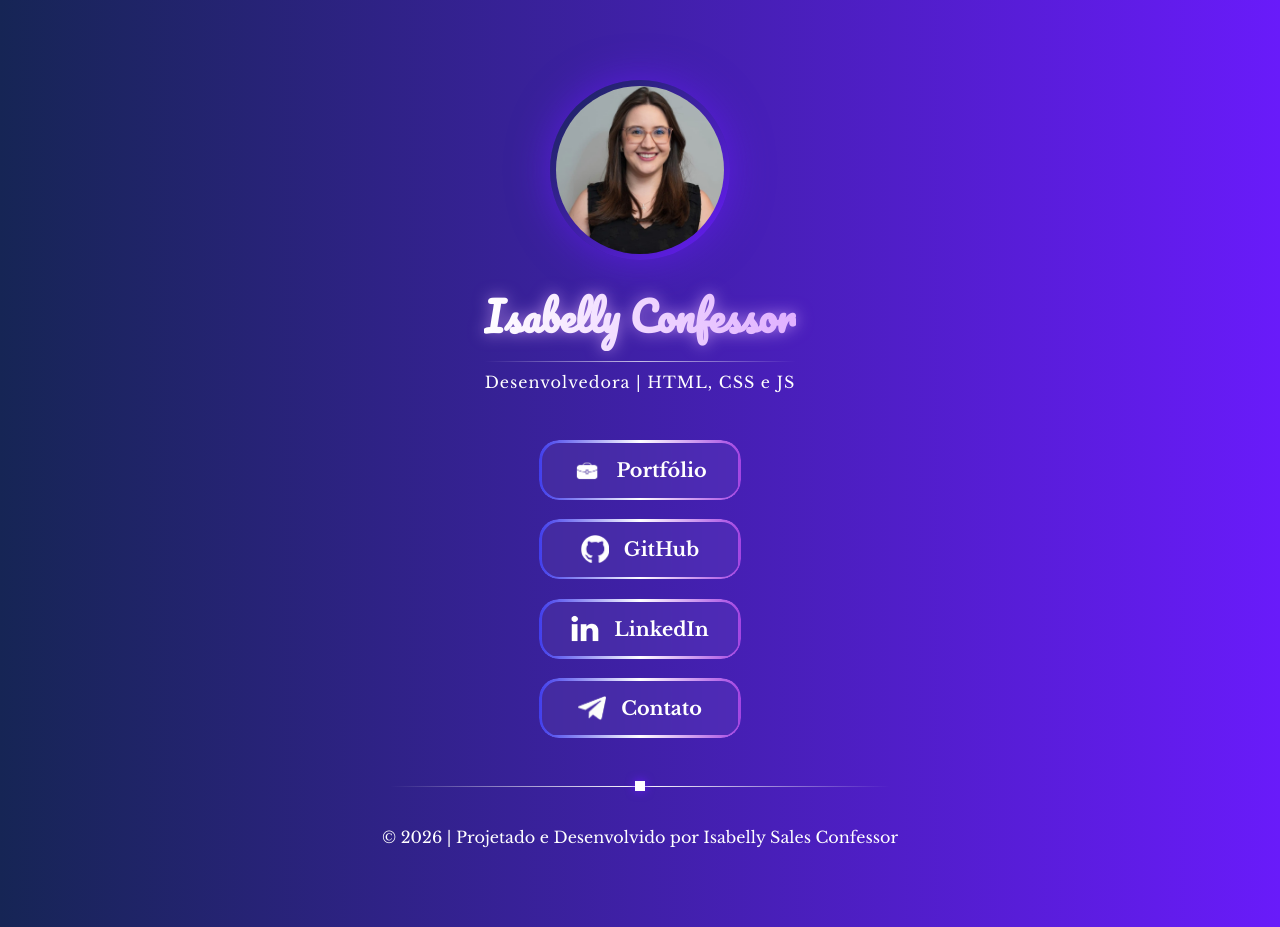
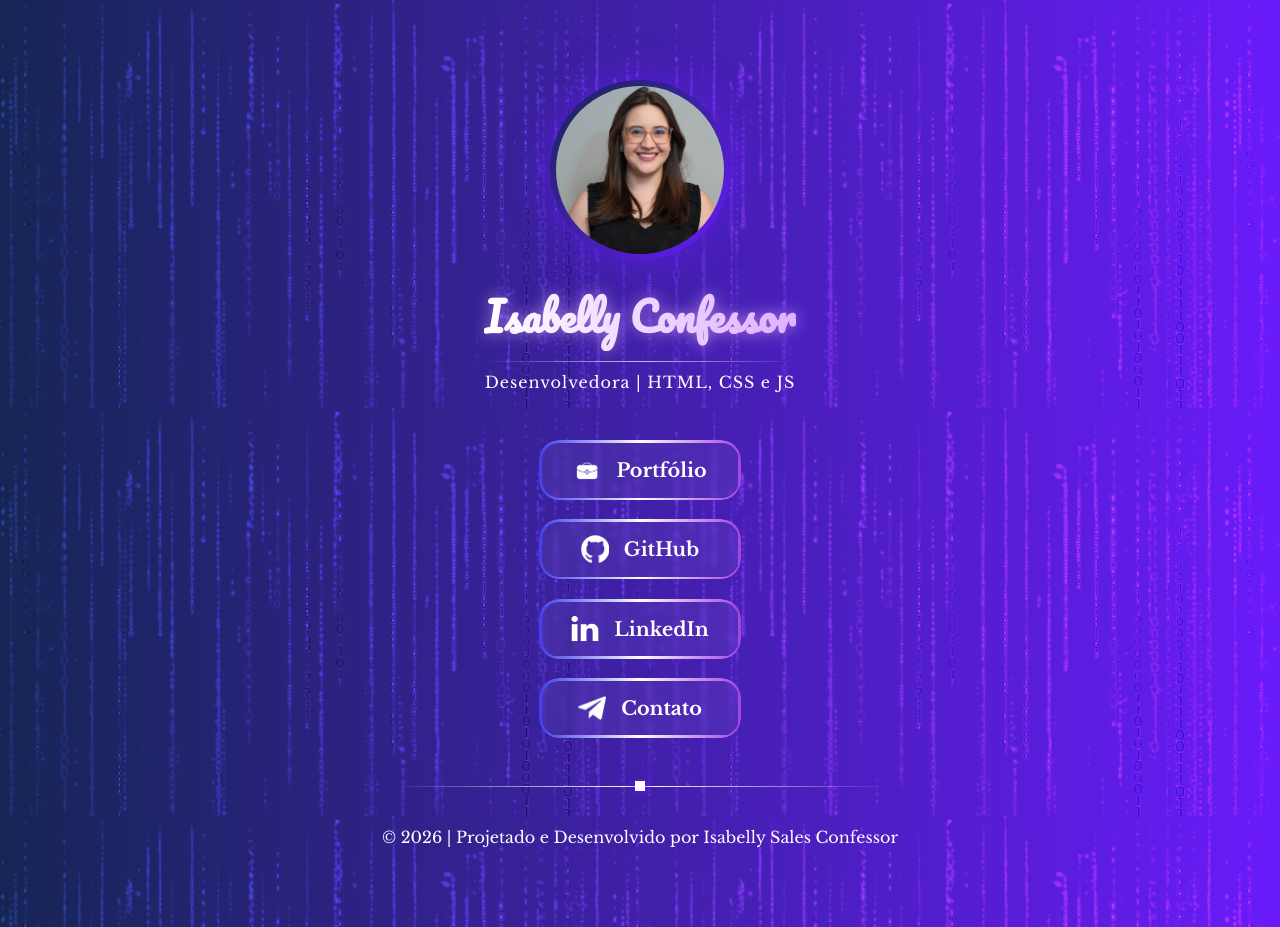
Before and after one commit to Isabellyconfessor/social-links, a plain HTML site: page index.html in a window 1280 px wide. Drawn offline with nearby package versions, Linux system fonts and the light colour scheme.

Commit message:
fix: corrige caminhos das imagens nos arquivos CSS

```diff
--- a/css/base.css
+++ b/css/base.css
@@ -16,7 +16,7 @@
 }
 
 body {
-    background: url('assets/simbolo_fundo.png'),
+    background: url('/assets/simbolo_fundo.png'),
                 linear-gradient(to right, var(--primary-color), var(--secondary-color));
     background-repeat: repeat;
     background-blend-mode: overlay;
```
